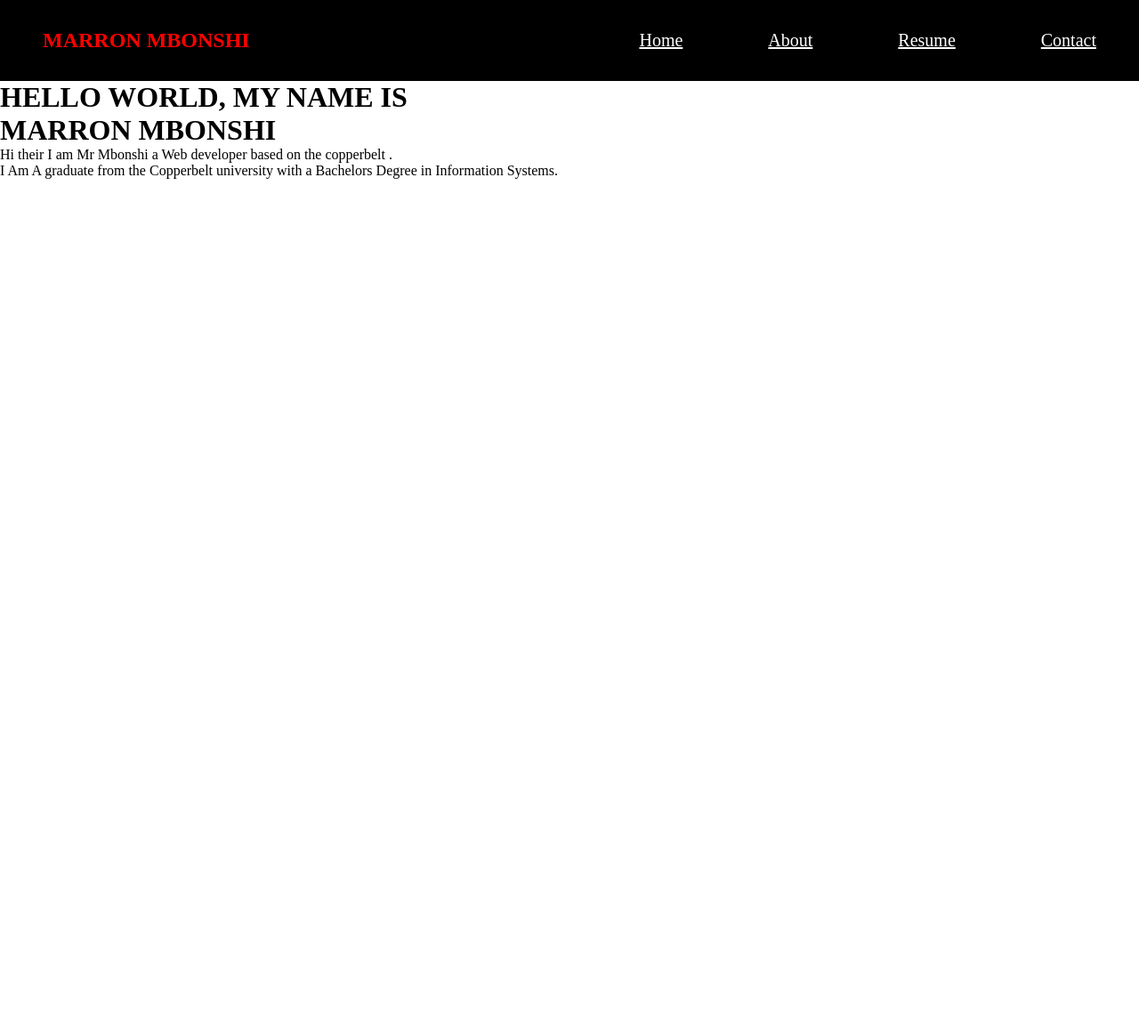
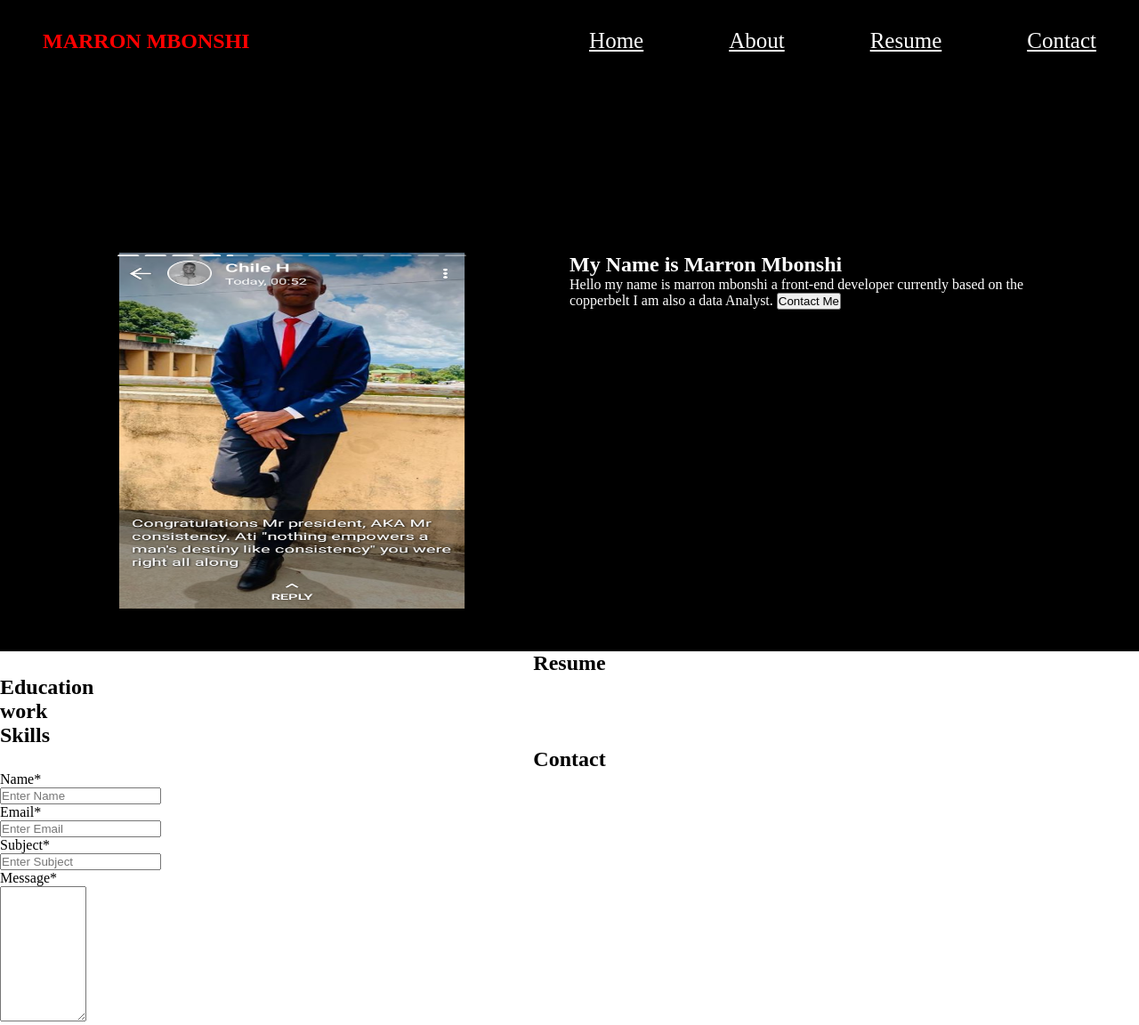
Before and after one commit to mbonshi/myportfolio, a plain HTML site: page index.html in a window 1280 px wide. Shown: the whole page at 89% size. Before the commit the page ends 800 px from the top, so only its background shows below. Drawn offline with Linux system fonts and the light colour scheme.

Commit message:
more changes

```diff
--- a/index.html
+++ b/index.html
@@ -10,20 +10,77 @@
 <body>
 
  <nav class="nav-bar">
+
  <h1> MARRON MBONSHI</h1>
+
  <div class="nav-links">
     <a href="">Home</a>
     <a href="">About</a>
     <a href="">Resume</a>
     <a href="">Contact</a>
  </div>
+
  </nav>
-   <h1>HELLO WORLD, MY NAME IS <br> MARRON MBONSHI</h1>
 
-<p>
-    Hi their I am Mr Mbonshi a Web developer based on the copperbelt .<br>
-    I Am A graduate from the Copperbelt university with a Bachelors Degree in Information Systems.
-</p>
+
+  <section class="hero">
+    <div class="home-desc">
+
+     <img src="./images/marron.png" alt="MARRON">
+
+    <div class="home-content">
+        <h1>My Name is Marron Mbonshi</h1>
+        <p>Hello my name is marron mbonshi a front-end developer currently based on the copperbelt
+           I am also a data Analyst.
+           <a href="">
+             <button>Contact Me</button>
+           </a>
+        </p>
+    </div>
+
+    </div>
+  </section>
+
+  <section>
+
+    <h1 class="h1">Resume</h1>
+    <div class="headings">
+
+    <h2>Education</h2>
+    <h2>work</h2>
+    <h2>Skills</h2>
+
+    </div>
+
+  </section>
+
+
+  <section>
+
+    <h1 class="second-h1">Contact</h1>
+
+    <form action="">
+
+      <label for="name">Name*</label><br>
+      <input type="text" placeholder="Enter Name"><br>
+      <label for="email">Email*</label><br>
+      <input type="email" placeholder="Enter Email"> <br>
+      <label for="Subject">Subject*</label><br>
+      <input type="text" placeholder="Enter Subject"> <br>
+      <label for="Message">Message*</label><br>
+      <textarea name="message" id="" cols="10" rows="10"></textarea>
+
+
+    </form>
+
+  </section>
+
+
+
+
+
+
+
 
 </body>
 
--- a/styles.css
+++ b/styles.css
@@ -22,5 +22,42 @@
 .nav-links> a {
 
     color: white;
-    font-size: 20px;
+    font-size: 25px;
+    cursor: pointer;
 }
+.hero{
+
+background-color: black;
+min-height:80vh;
+
+}
+
+.home-desc{
+
+display: flex;
+justify-content: space-between;
+width: 80%;
+margin: auto;
+padding-top: 12rem;
+color: white;
+}
+
+.home-desc>img
+{
+    width:400px ;
+    height:400px ;
+}
+
+.home-content
+{
+    width: 50%;
+
+}
+
+.h1{
+    text-align: center;
+}
+
+.second-h1{
+    text-align: center;
+}
```
